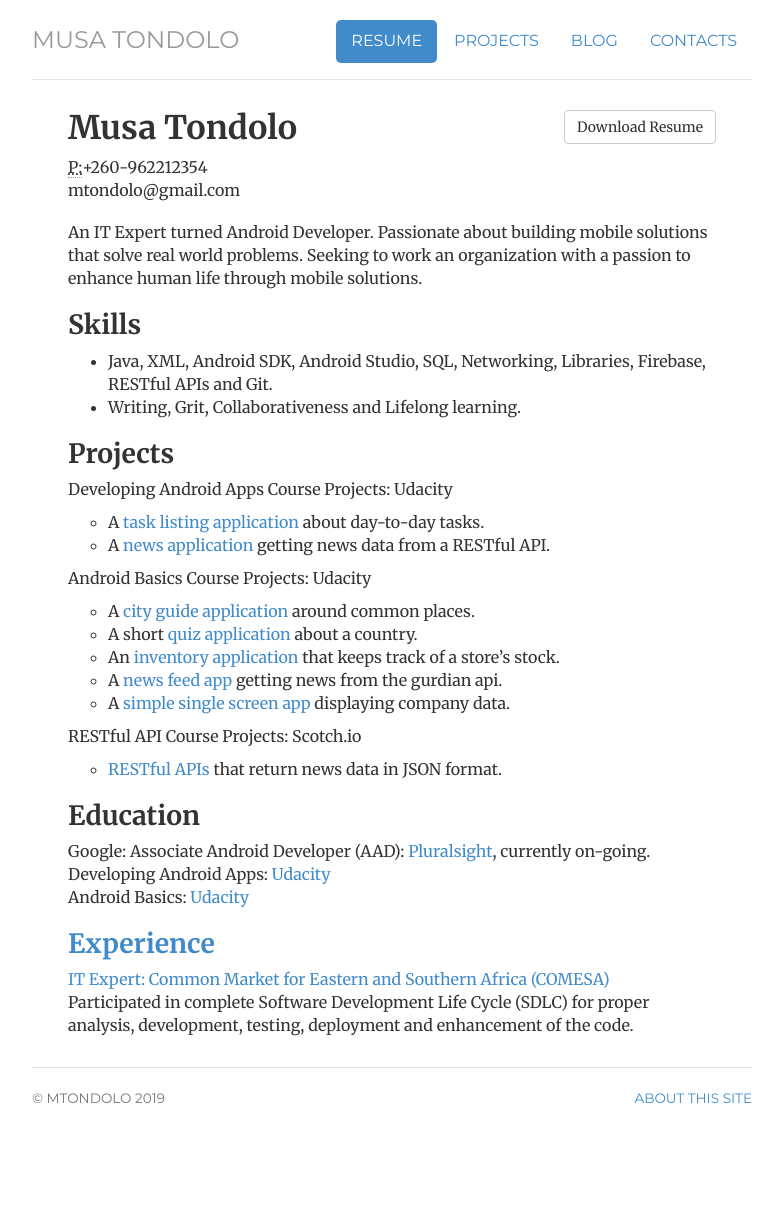
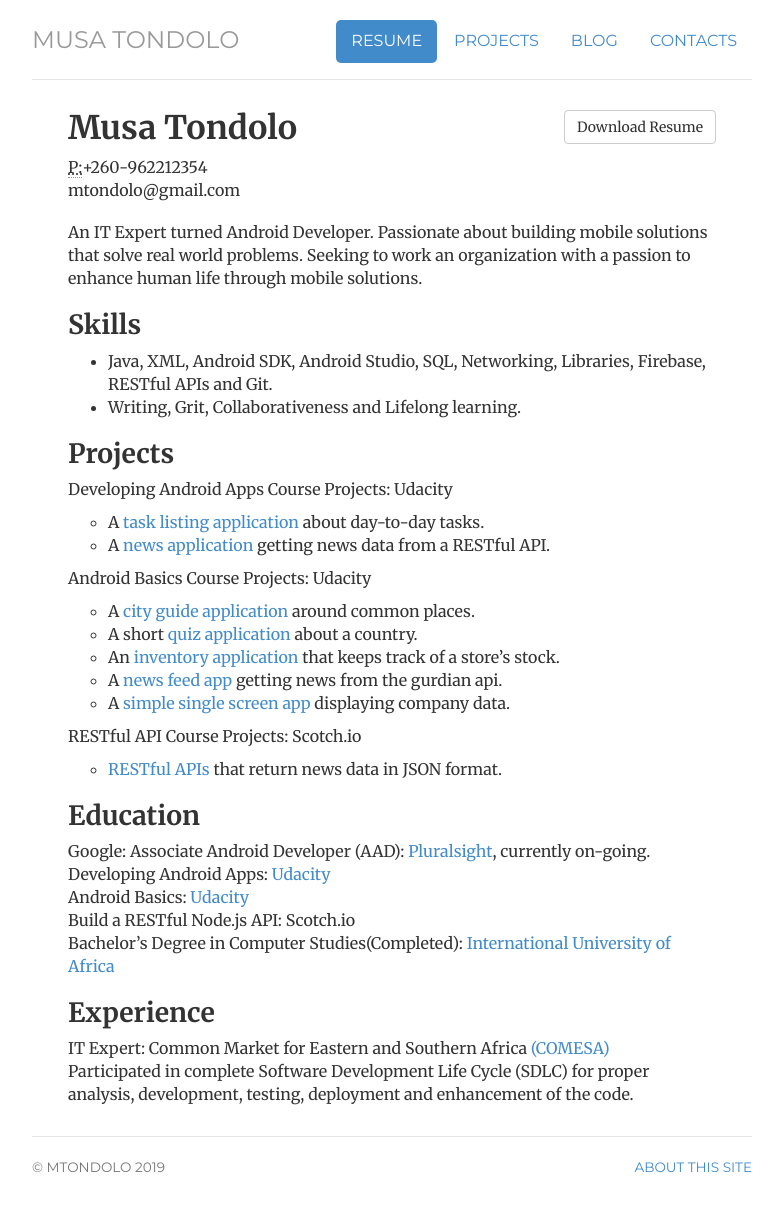
Before and after one commit to mtondolo/mtondolo.github.io, a Jekyll site: the page built from cv/index.html, in a window 1280 px wide. Shown: the whole page, without its empty margins (248-1030 px from the left). Built offline with Jekyll 4.4.1, drawn with Linux system fonts in a browser that asks for light colours; before the commit the page ends 1160 px from its top, so only the background shows below that.

Commit message:
Update index.html

```diff
--- a/cv/index.html
+++ b/cv/index.html
@@ -57,12 +57,14 @@ description: Current Resume for Musa Tondolo, an Android Developer supplimented
 
 				<h2>Education</h2>
 				        <p>
-					<ul class="list-unstyled">
+	                                <ul class="list-unstyled">
 					<li>Google: Associate Android Developer (AAD): <a href="https://www.pluralsight.com/" title = "Pluralsight">Pluralsight</a>, currently on-going.</li>
 					<li>Developing Android Apps: <a href="https://www.udacity.com/course/new-android-fundamentals--ud851" title = "Udacity">Udacity</a></li>
-					<li>Android Basics: <a href="https://www.udacity.com/course/android-basics-nanodegree-by-google--nd803" title = "Udacity"> Udacity</li>
+					<li>Android Basics: <a href="https://www.udacity.com/course/android-basics-nanodegree-by-google--nd803" title = "Udacity"> Udacity</a></li>
+					<li>Build a RESTful Node.js API: Scotch.io</li>
+					<li>Bachelor’s Degree in Computer Studies(Completed): <a href="https://en.iua.edu.sd/" title = "International University of Africa">International University of Africa</a></li>
 	                                </ul>
-	                                </p>
+                                        </p>
 
                                 <h2>Experience</h2>
 				        <p>
```
